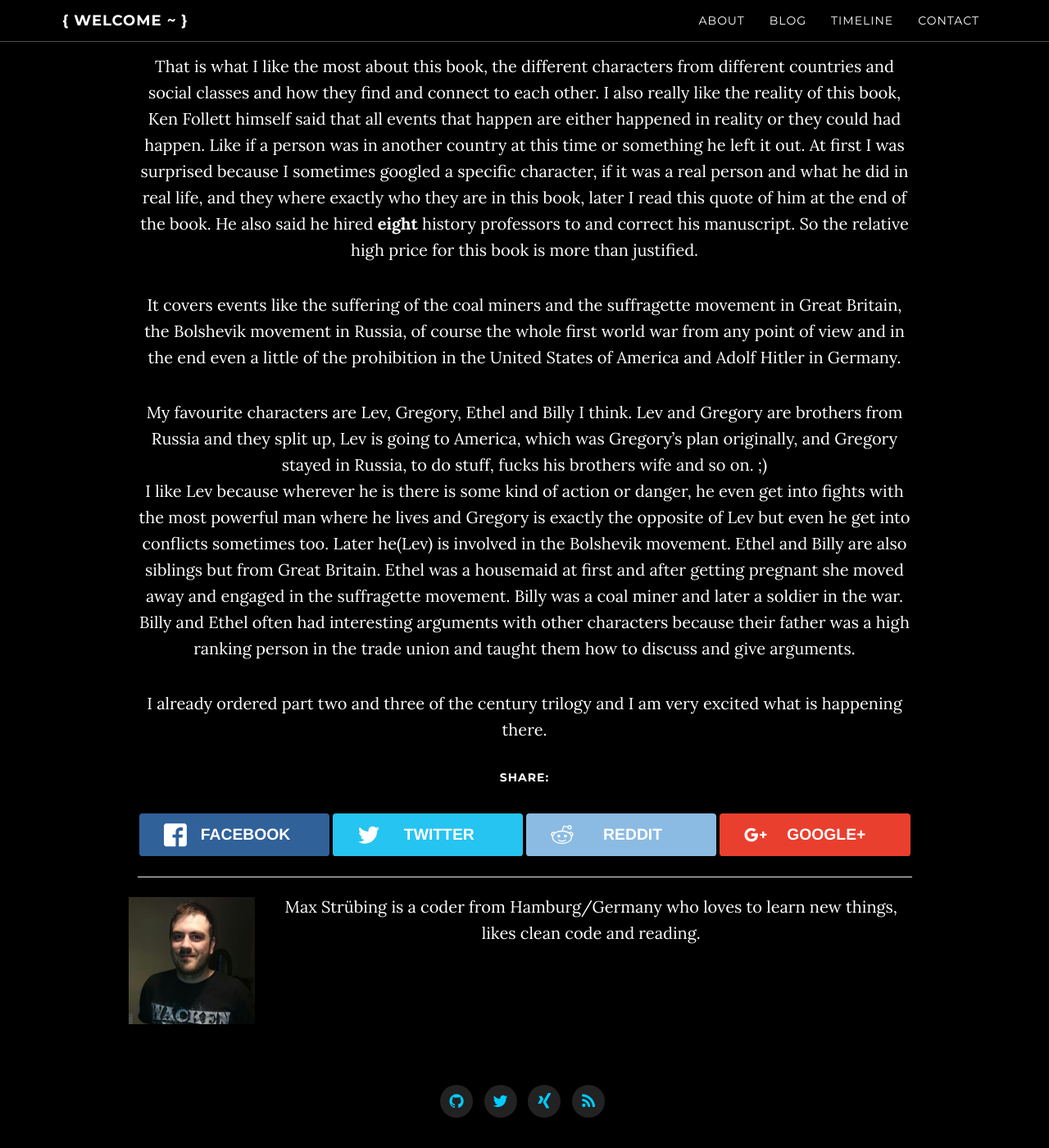
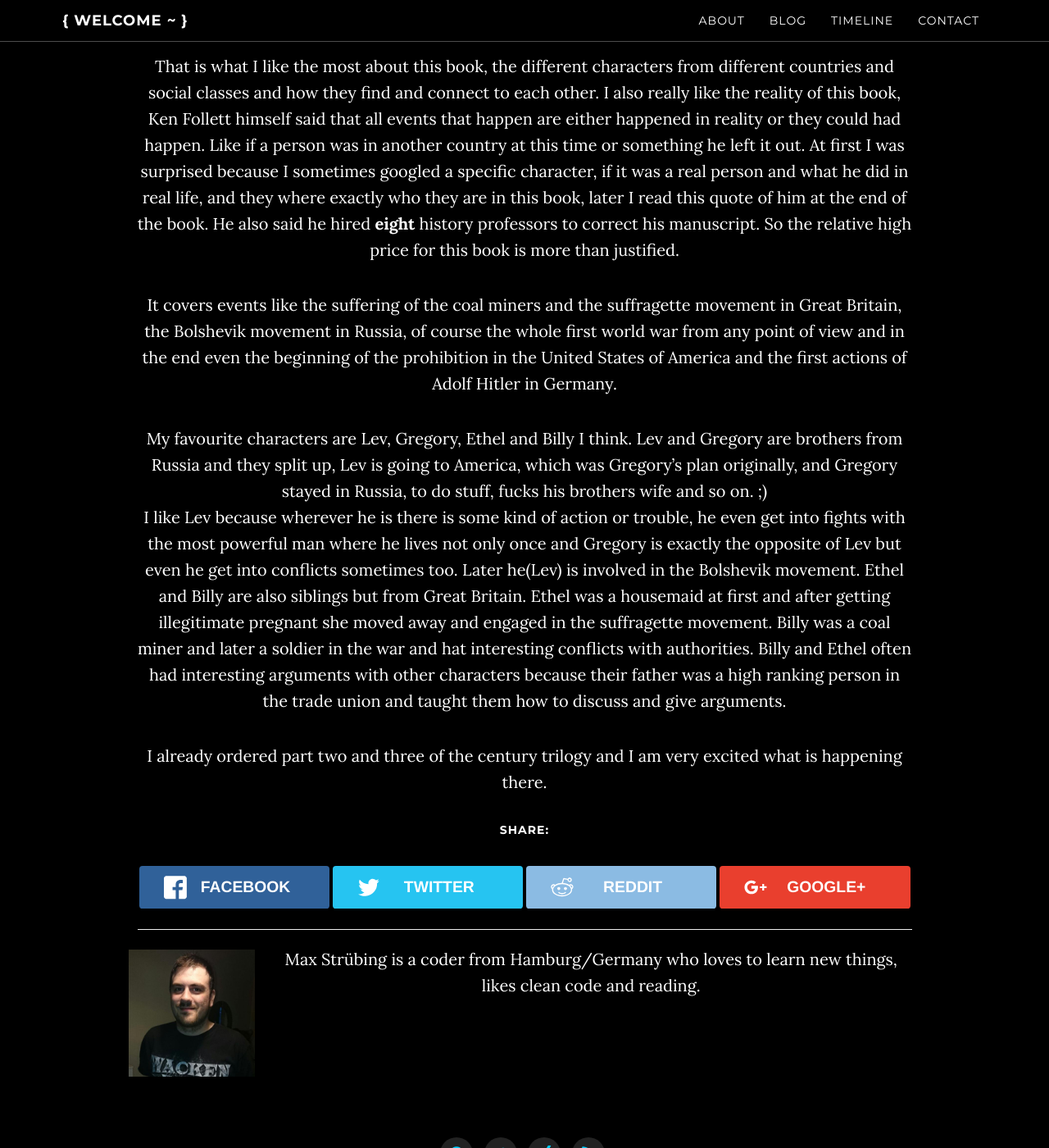
Before and after one commit to mstruebing/mstruebing.github.io, a Jekyll site: the page built from _posts/2017-01-15-the-fall-of-giants-by-ken-follett.md, in a window 1280 px wide and 1400 px high, scrolled down 1402 px. Shown: the whole window at 82% size. Built offline with Jekyll 4.4.1, drawn with Linux system fonts in a browser that asks for light colours; nearby versions of some CDN libraries; a style sheet for code colours, icons or effects is not loaded; some of the changed text lies outside the part shown.

Commit message:
correct blogpost

```diff
--- a/_posts/2017-01-15-the-fall-of-giants-by-ken-follett.md
+++ b/_posts/2017-01-15-the-fall-of-giants-by-ken-follett.md
@@ -26,13 +26,13 @@ It starts in 1911 and ends in 1923.
 The main perspectives are from Great Britain, Russia, Germany and the United States of America and they all have multiple main characters who are connected to each other in some way.
 
 That is what I like the most about this book, the different characters from different countries and social classes and how they find and connect to each other.
-I also really like the reality of this book, Ken Follett himself said that all events that happen are either happened in reality or they could had happen. Like if a person was in another country at this time or something he left it out. At first I was surprised because I sometimes googled a specific character, if it was a real person and what he did in real life, and they where exactly who they are in this book, later I read this quote of him at the end of the book. He also said he hired __eight__ history professors to and correct his manuscript. So the relative high price for this book is more than justified.
+I also really like the reality of this book, Ken Follett himself said that all events that happen are either happened in reality or they could had happen. Like if a person was in another country at this time or something he left it out. At first I was surprised because I sometimes googled a specific character, if it was a real person and what he did in real life, and they where exactly who they are in this book, later I read this quote of him at the end of the book. He also said he hired __eight__ history professors to correct his manuscript. So the relative high price for this book is more than justified.
 
-It covers events like the suffering of the coal miners and the suffragette movement in Great Britain, the Bolshevik movement in Russia, of course the whole first world war from any point of view and in the end even a little of the prohibition in the United States of America and Adolf Hitler in Germany.
+It covers events like the suffering of the coal miners and the suffragette movement in Great Britain, the Bolshevik movement in Russia, of course the whole first world war from any point of view and in the end even the beginning of the prohibition in the United States of America and the first actions of Adolf Hitler in Germany.
 
 My favourite characters are Lev, Gregory, Ethel and Billy I think.
 Lev and Gregory are brothers from Russia and they split up, Lev is going to America, which was Gregory's plan originally, and Gregory stayed in Russia, to do stuff, fucks his brothers wife and so on. ;)
-I like Lev because wherever he is there is some kind of action or danger, he even get into fights with the most powerful man where he lives and Gregory is exactly the opposite of Lev but even he get into conflicts sometimes too. Later he(Lev) is involved in the Bolshevik movement.
-Ethel and Billy are also siblings but from Great Britain. Ethel was a housemaid at first and after getting pregnant she moved away and engaged in the suffragette movement. Billy was a coal miner and later a soldier in the war. Billy and Ethel often had interesting arguments with other characters because their father was a high ranking person in the trade union and taught them how to discuss and give arguments.
+I like Lev because wherever he is there is some kind of action or trouble, he even get into fights with the most powerful man where he lives not only once and Gregory is exactly the opposite of Lev but even he get into conflicts sometimes too. Later he(Lev) is involved in the Bolshevik movement.
+Ethel and Billy are also siblings but from Great Britain. Ethel was a housemaid at first and after getting illegitimate pregnant she moved away and engaged in the suffragette movement. Billy was a coal miner and later a soldier in the war and hat interesting conflicts with authorities. Billy and Ethel often had interesting arguments with other characters because their father was a high ranking person in the trade union and taught them how to discuss and give arguments.
 
 I already ordered part two and three of the century trilogy and I am very excited what is happening there.
```
Also changed, not shown: other parts of _posts/2017-01-15-the-fall-of-giants-by-ken-follett.md (+1 -1 lines).
